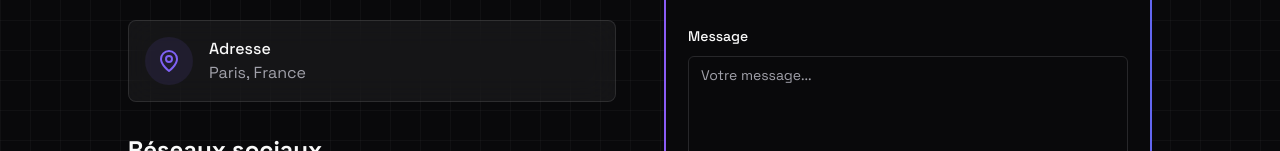
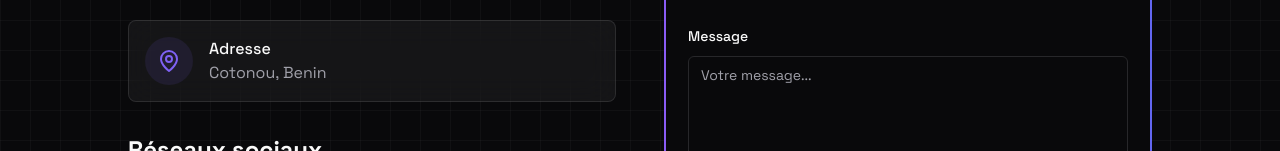
Before and after one commit to idontknowtheusername-paid/bystemsblog, a React (Vite) app: page /contact in a window 1280 px wide. Shown: the part 520-671 px from the top of the page. Built offline with nearby package versions, Linux system fonts and the light colour scheme.

Commit message:
Update ContactPage.jsx
ad

```diff
--- a/src/pages/ContactPage.jsx
+++ b/src/pages/ContactPage.jsx
@@ -8,7 +8,7 @@ const ContactPage = () => {
   const contactInfo = [
     { icon: <Mail className="h-6 w-6" />, label: "Email", value: "contact@example.com", href: "mailto:contact@example.com" },
     { icon: <Phone className="h-6 w-6" />, label: "Téléphone", value: "+33 6 12 34 56 78", href: "tel:+33612345678" },
-    { icon: <MapPin className="h-6 w-6" />, label: "Adresse", value: "Paris, France", href: "https://maps.google.com/?q=Paris,France" },
+    { icon: <MapPin className="h-6 w-6" />, label: "Adresse", value: "Cotonou, Benin", href: "https://maps.google.com/?q=Paris,France" },
   ];
 
   const socialLinks = [
```
